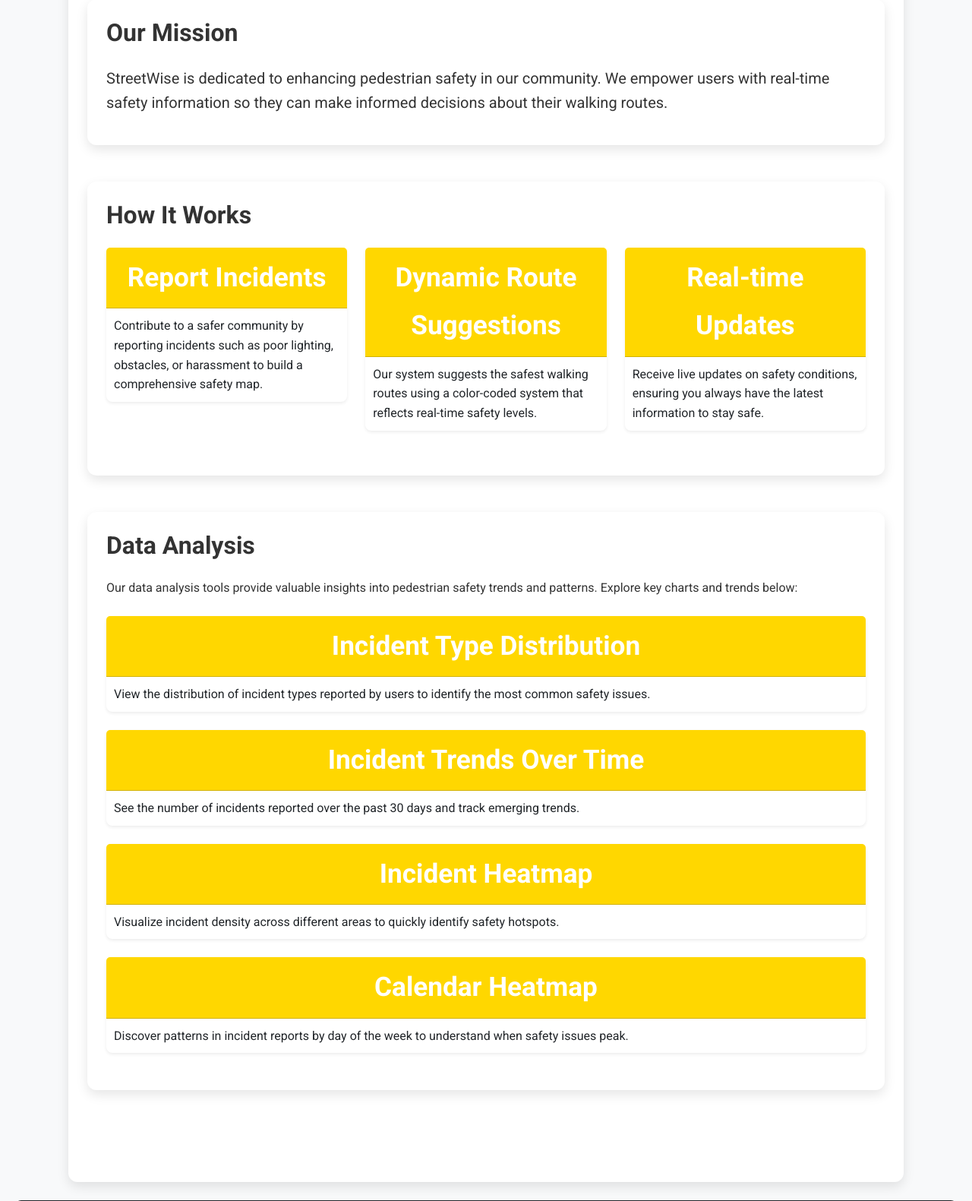
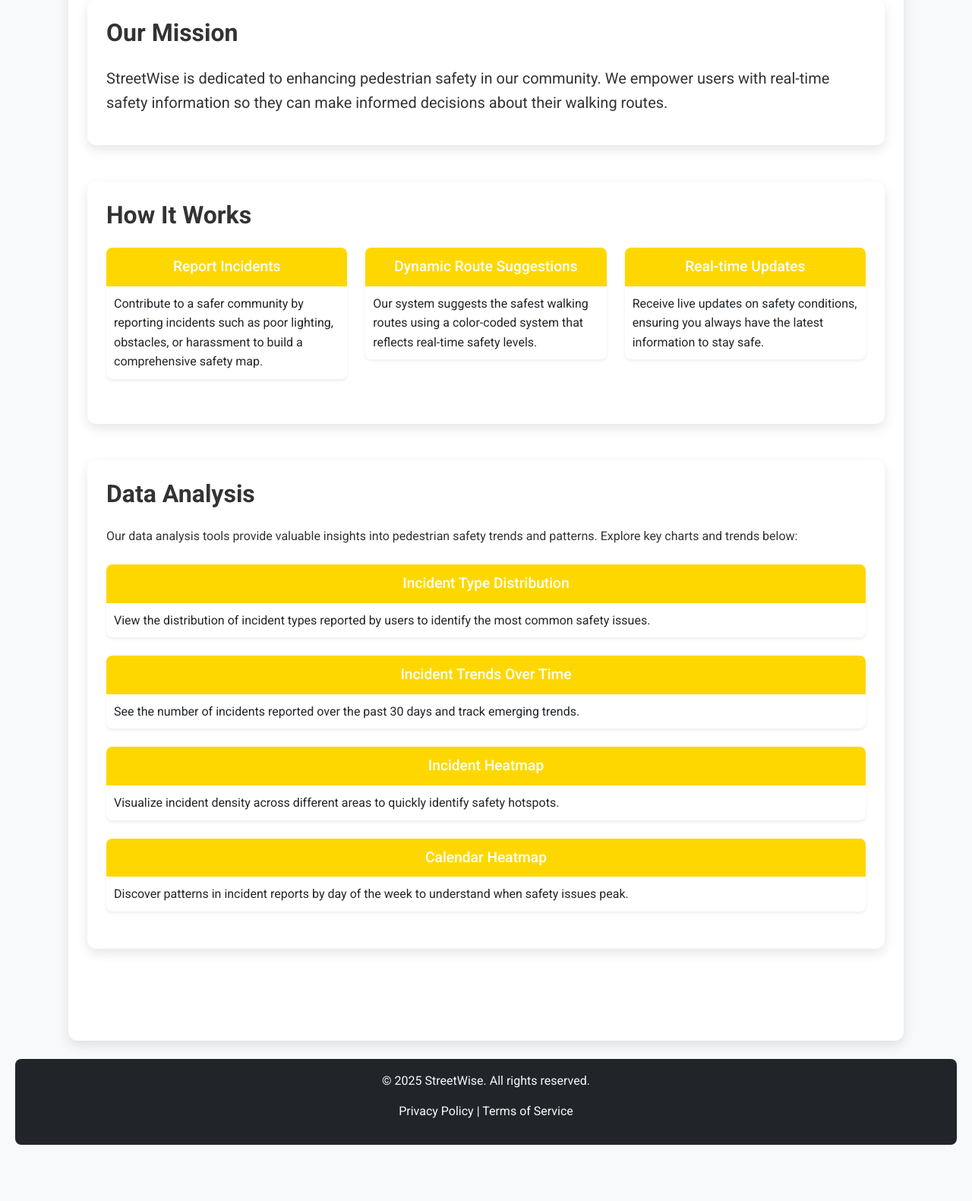
Before and after one commit to Marieid/StreetWise-Project, a Django app: page /info/ in a window 1280 px wide. Shown: the part 640-2221 px from the top of the page at 76% size. After the commit the page ends 2147 px from the top, so only its background shows below. Run offline with Django 3.2, Linux system fonts and the light colour scheme; parts of the project's set-up code (start-up, migrations or seed data) failed here and were passed over.

Commit message:
style changes

```diff
--- a/StreetWise-Web/main/static/main/style.css
+++ b/StreetWise-Web/main/static/main/style.css
@@ -159,6 +159,16 @@ p {
     font-weight: 700;
     text-align: center;
 }
+.card-header-info {
+    color: white;
+    background-color: gold;
+    padding: 8px 12px;
+    border-top-left-radius: 8px;
+    border-top-right-radius: 8px;
+    font-size: 1.2rem;
+    font-weight: 500;
+    text-align: center;
+}
 
 .card-body {
     padding: 10px;
@@ -249,6 +259,9 @@ textarea{
     resize: vertical;
     border: 1px solid gold;
     width: 90%;
+}
+input[type="text"], input[type="number"]{
+    border: 1px solid gold;
 }
 
 /* Hero Section */
--- a/StreetWise-Web/main/templates/main/info.html
+++ b/StreetWise-Web/main/templates/main/info.html
@@ -30,7 +30,7 @@
       <!-- Report Incidents -->
       <div class="col-md-4 mb-4">
         <div class="card shadow-sm">
-          <div class="card-header">Report Incidents</div>
+          <div class="card-header-info">Report Incidents</div>
           <div class="card-body">
             <p class="card-text">
               Contribute to a safer community by reporting incidents such as
@@ -43,7 +43,7 @@
       <!-- Dynamic Route Suggestions -->
       <div class="col-md-4 mb-4">
         <div class="card shadow-sm">
-          <div class="card-header">Dynamic Route Suggestions</div>
+          <div class="card-header-info">Dynamic Route Suggestions</div>
           <div class="card-body">
             <p class="card-text">
               Our system suggests the safest walking routes using a color-coded
@@ -55,7 +55,7 @@
       <!-- Real-time Updates -->
       <div class="col-md-4 mb-4">
         <div class="card shadow-sm">
-          <div class="card-header">Real-time Updates</div>
+          <div class="card-header-info">Real-time Updates</div>
           <div class="card-body">
             <p class="card-text">
               Receive live updates on safety conditions, ensuring you always
@@ -76,7 +76,7 @@
     </p>
     <!-- Incident Type Distribution -->
     <div class="card mb-4 shadow-sm">
-      <div class="card-header">Incident Type Distribution</div>
+      <div class="card-header-info">Incident Type Distribution</div>
       <div class="card-body">
         <p class="card-text">
           View the distribution of incident types reported by users to identify
@@ -86,7 +86,7 @@
     </div>
     <!-- Incident Trends Over Time -->
     <div class="card mb-4 shadow-sm">
-      <div class="card-header">Incident Trends Over Time</div>
+      <div class="card-header-info">Incident Trends Over Time</div>
       <div class="card-body">
         <p class="card-text">
           See the number of incidents reported over the past 30 days and track
@@ -96,7 +96,7 @@
     </div>
     <!-- Incident Heatmap -->
     <div class="card mb-4 shadow-sm">
-      <div class="card-header">Incident Heatmap</div>
+      <div class="card-header-info">Incident Heatmap</div>
       <div class="card-body">
         <p class="card-text">
           Visualize incident density across different areas to quickly identify
@@ -106,7 +106,7 @@
     </div>
     <!-- Calendar Heatmap -->
     <div class="card mb-4 shadow-sm">
-      <div class="card-header">Calendar Heatmap</div>
+      <div class="card-header-info">Calendar Heatmap</div>
       <div class="card-body">
         <p class="card-text">
           Discover patterns in incident reports by day of the week to understand
```
